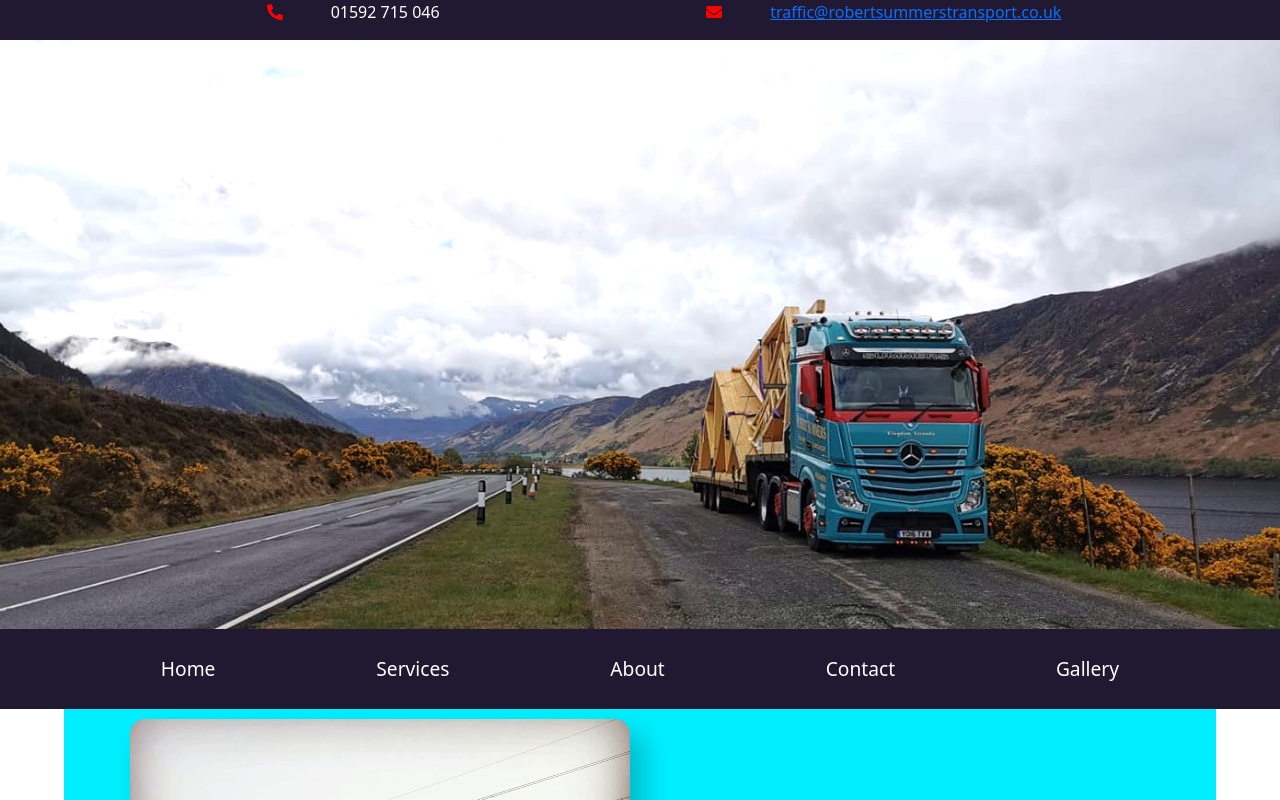
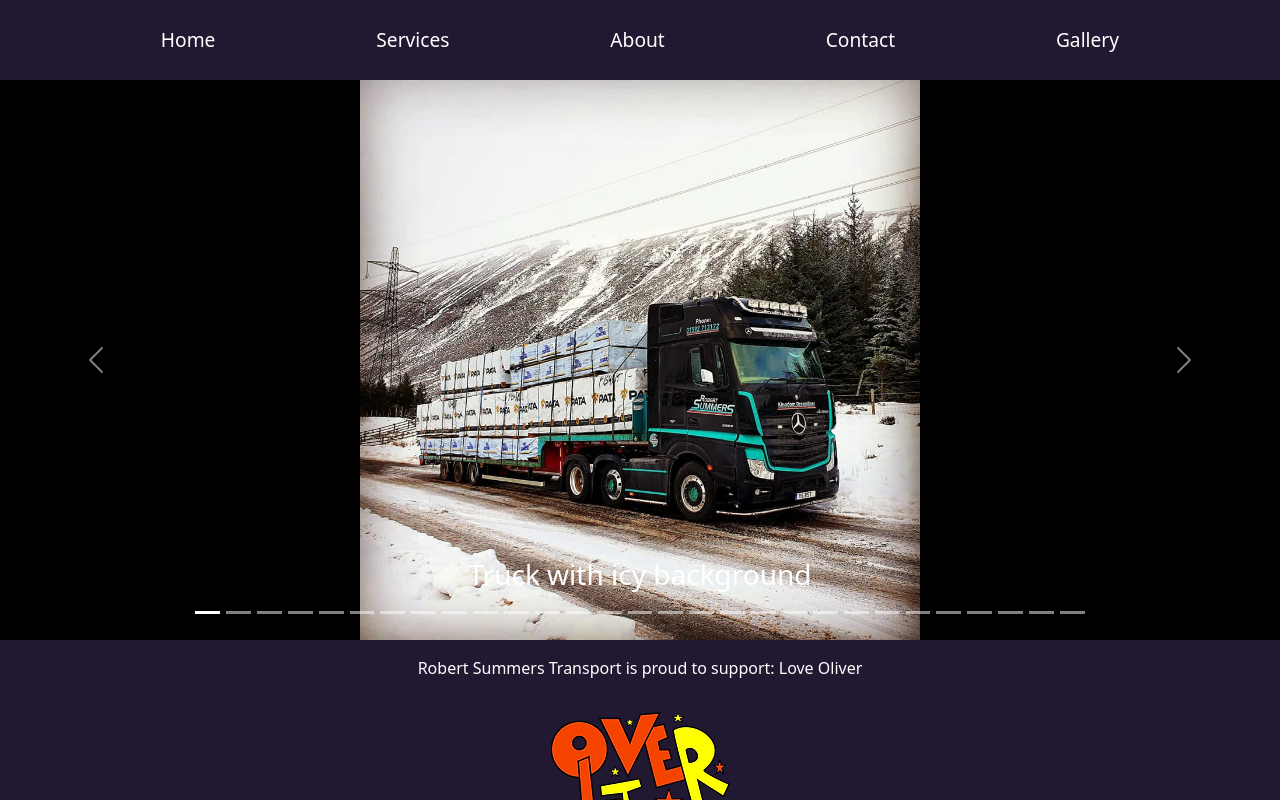
Before and after one commit to SamHodg1993/rst-mobile, a React (Create React App) app: page / in a window 1280 px wide. Both pictures are taken after a click on the button "Gallery". Shown: the top 800 px of the page. Built offline with nearby package versions, Linux system fonts and the light colour scheme.

Commit message:
Changed the gallary component to be the bootsrap image carousel - needs work to add fade out to previous image

```diff
--- a/src/App.css
+++ b/src/App.css
@@ -249,27 +249,14 @@
 /* ******************** Gallery Styles **************** */
 
 .gallary-container{
-    display: flex;
-    flex-wrap: wrap;
-    justify-content: center;
-    align-items: center;
-    max-width: 90%;
-    margin-left: auto;
-    margin-right: auto;
-    background-color: rgb(0, 238, 255);
+    background-color: black;
 }
 
-.gallary-image{
-    display: flex;
-    justify-content: center;
-    flex-direction: column;
-    align-items: center;
-    max-width: 500px;
-    max-height: 90%;
-    overflow: hidden;
-    margin: 10px;
-    box-shadow: 13px 17px 25px 3px rgba(0, 0, 0, 0.2);
-    border-radius: 15px;
+.image{
+    height: 70vh;
+    width: auto;
+    margin-left: 50%;
+    transform: translate(-50%);
 }
 
 /* ******************** Testing Styles **************** */
--- a/src/App.js
+++ b/src/App.js
@@ -25,24 +25,32 @@
 
   return (
     <div>
+
+      {currentPage === 'home' &&
+      <div>
       <div className='top-bar'>
         <p className='inline'><FaPhoneAlt className='m-5'/> <span className='text-white'>01592 715 046</span></p>
         <p className='inline'><FaEnvelope className='m-5'/> <span className='text-white'><a href='mailto:traffic@robertsummerstransport.co.uk'>traffic@robertsummerstransport.co.uk</a></span></p>
       </div>
-      <img src={SeanTrussHighlands} id="test1" alt=""className="w-full brightness-125"/>
-      <Navbar
-        setPageGallery={setPageGallery}
-        setPageHome={setPageHome}
-      />
-
-      {currentPage === 'home' &&
-      <div>
+        <img src={SeanTrussHighlands} id="test1" alt=""className="w-full brightness-125"/>
+        <Navbar
+          setPageGallery={setPageGallery}
+          setPageHome={setPageHome}
+        />
         <Services />
         <About />
         <Contact />
       </div>}
 
-      {currentPage === 'gallery' && <Gallery />}
+      {currentPage === 'gallery' &&
+        <div>
+          <Navbar
+            setPageGallery={setPageGallery}
+            setPageHome={setPageHome}
+          />
+          <Gallery />
+        </div>
+      }
       <Footer />
     </div>
   );
--- a/src/Components/Gallery.js
+++ b/src/Components/Gallery.js
@@ -1,20 +1,27 @@
 import React from 'react'
+import Carousel from 'react-bootstrap/Carousel';
 
 import images from './images'
-import ImageModal from './ImageModal'
 
 function Gallery() {
   return (
     <div className='gallary-container'>
+      <Carousel fade>
         {images.map(e => {
           return(
-            <div key={e.id} className="gallary-image">
-              <img src={e.image} alt={e.alt}/>
-              <p>{e.alt}</p>
-              <ImageModal url={e.image} alt={e.alt}/>
-            </div>
+            <Carousel.Item>
+          <img
+            className="d-block image"
+            src={e.image}
+            alt={e.alt}
+          />
+          <Carousel.Caption>
+            <h3>{e.alt}</h3>
+          </Carousel.Caption>
+        </Carousel.Item>
           )
         })}
+      </Carousel>
     </div>
   )
 }
```
